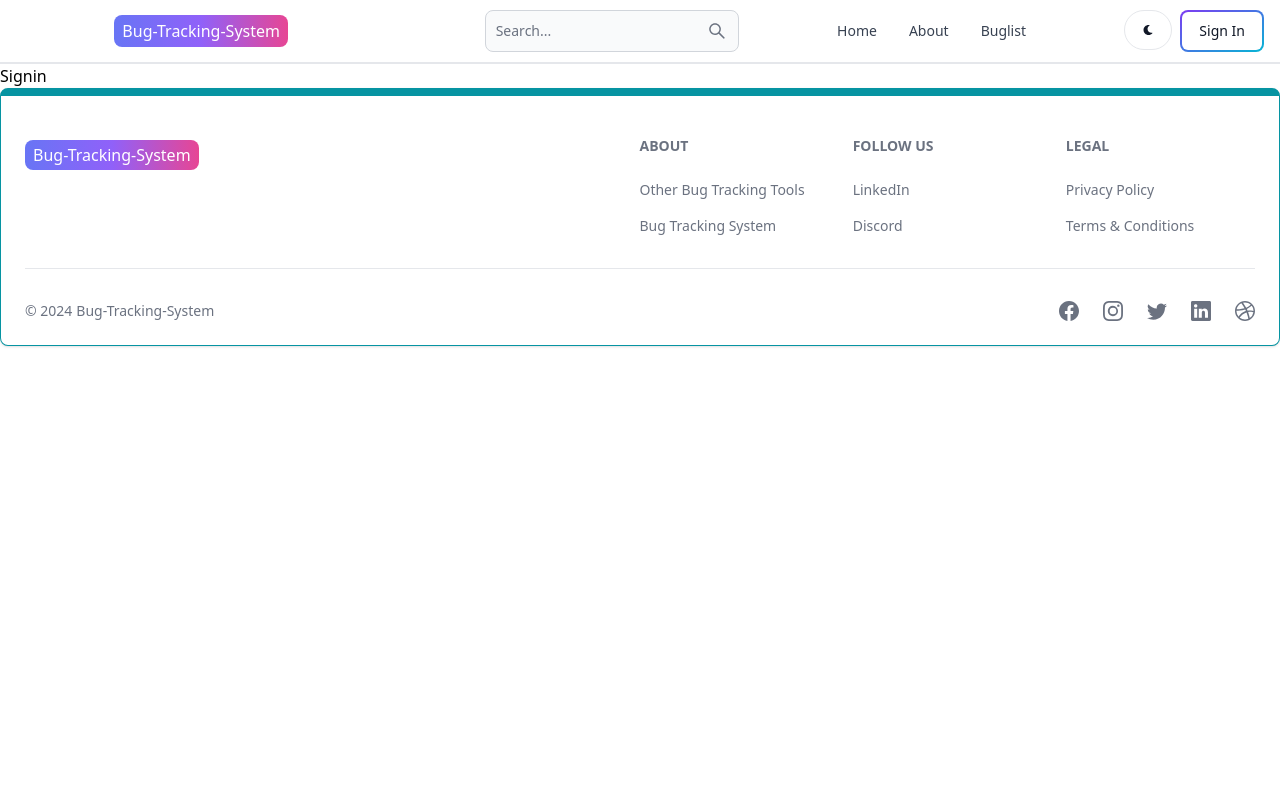
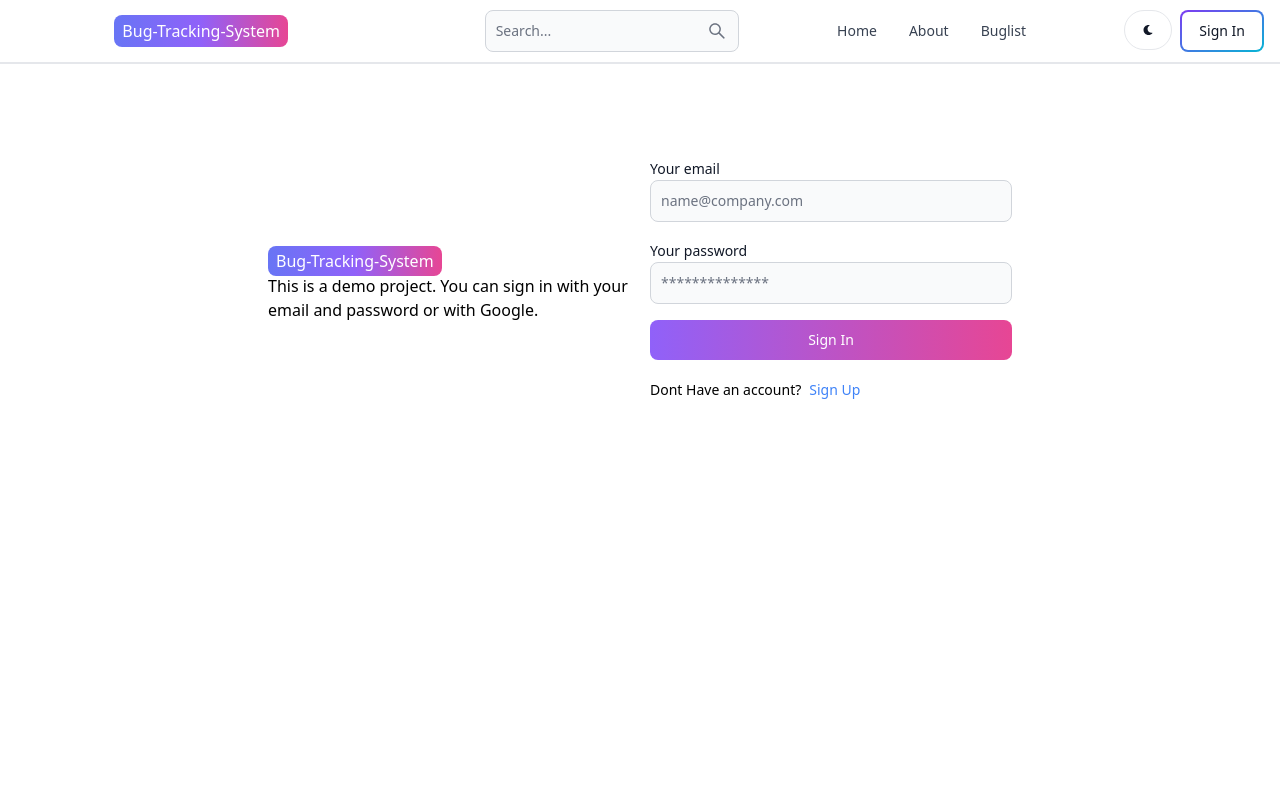
Before and after one commit to Samyog975/Bug-Tracker, a React (Vite) app in the folder client/: page /sign-in in a window 1280 px wide. Shown: the top 800 px of the page. Built offline with nearby package versions, Linux system fonts and the light colour scheme.

Commit message:
complete signin page functionality

```diff
--- a/client/src/pages/Signin.jsx
+++ b/client/src/pages/Signin.jsx
@@ -1,5 +1,106 @@
-export default function Signin() {
+import { Alert, Button, Label, Spinner, TextInput } from "flowbite-react";
+import { Link, useNavigate } from "react-router-dom";
+import { useState } from "react";
+
+
+export default function SignIn() {
+  const [formData, setFormData] = useState({});
+  const [errorMessage, setErrorMessage] = useState(null);
+  const [loading, setLoading] = useState(false);
+  const  navigate = useNavigate();
+  const handleChange = (e) => {
+    setFormData({...formData, [e.target.id]: e.target.value.trim() });
+  };
+  const handleSubmit = async (e) => {
+    e.preventDefault();
+    if (!formData.email || !formData.password) {
+      return setErrorMessage("Please fill out all fields.");
+    }
+    try {
+      setLoading(true);
+      setErrorMessage(null);
+
+        const res = await fetch('/api/auth/signin', {
+          method: 'POST',
+          headers: {'Content-Type': 'application/json'},
+          body: JSON.stringify(formData),
+        });
+      const data = await res.json();
+      if (data.success === false) {
+        return setErrorMessage(data.message);
+      }
+      setLoading(false);
+      if(res.ok) {
+        navigate('/');
+      }
+    } catch (error) {
+      setErrorMessage(error.message);
+      setLoading(false);
+    }
+  };
   return (
-    <div>Signin</div>
+    <div className="min-h-screen mt-20">
+      <div className="flex p-3 max-w-3xl mx-auto flex-col md:flex-row
+      md:items-center gap-5">
+        {/* left */}
+        <div className="flex-1">
+        <Link
+          to='/' className='font-bold dark:text-white text-4xl'/>
+
+          <span className='px-2 py-1 bg-gradient-to-r from-indigo-500
+           via-purple-500 to-pink-500 rounded-lg text-white'>
+            Bug-Tracking-System
+            </span>
+          <Link/>
+          <p>
+            This is a demo project. You can sign in with your
+            email and password or with Google.
+          </p>
+        </div>
+        {/* right */}
+
+        <div className="flex-1">
+          <form className="flex flex-col gap-4" onSubmit={handleSubmit}>
+          <div>
+            <Label value="Your email" />
+            <TextInput
+              type='email'
+              placeholder='name@company.com'
+              id="email" onChange={handleChange}/>
+          </div>
+          <div>
+            <Label value="Your password" />
+            <TextInput
+              type='password'
+              placeholder='**************'
+              id="password" onChange={handleChange}/>
+          </div>
+          <Button gradientDuoTone='purpleToPink' type='submit' disabled={loading}>
+            {
+              loading ? (
+                <>
+                <Spinner size='sm'/>
+                <span className="pl-3">loading...</span>
+                </>
+               ) : 'Sign In'
+            }
+          </Button>
+          </form>
+          <div className="flex gap-2 text-sm mt-5">
+            <span>Dont Have an account?</span>
+            <Link to='/sign-up' className="text-blue-500">
+              Sign Up
+            </Link>
+          </div>
+          {
+            errorMessage && (
+              <Alert className="mt-5" color='failure'>
+                {errorMessage}
+              </Alert>
+            )
+          }
+        </div>
+      </div>
+    </div>
   )
 }
--- a/client/src/pages/Signup.jsx
+++ b/client/src/pages/Signup.jsx
@@ -13,7 +13,7 @@
   };
   const handleSubmit = async (e) => {
     e.preventDefault();
-    if (!formData.username  || !formData.password || formData.password) {
+    if (!formData.username || !formData.email || !formData.password) {
       return setErrorMessage("Please fill out all fields.");
     }
     try {
@@ -82,7 +82,7 @@
               placeholder='Password'
               id="password" onChange={handleChange}/>
           </div>
-          <Button gradientDuoTone='purpleToPink' type='submit' disabaled={loading}>
+          <Button gradientDuoTone='purpleToPink' type='submit' disabled={loading}>
             {
               loading ? (
                 <>
```
